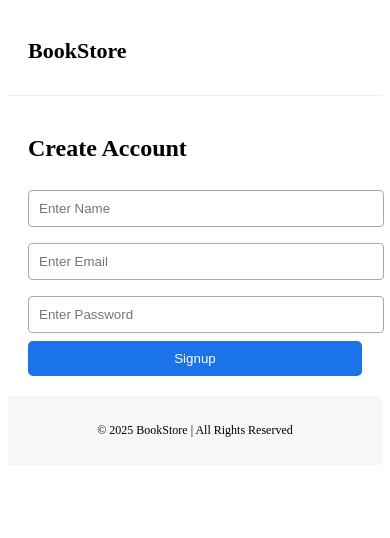
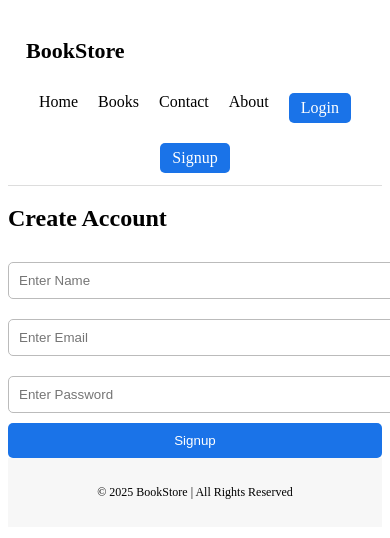
Before and after one commit to Joyeeta0506/Joyeeta-frontend, a React (Create React App) app: page /signup in a window 390 px wide. Shown: the top 538 px of the page. Built offline with nearby package versions, Linux system fonts and the light colour scheme.

Commit message:
Responsive UI update

```diff
--- a/src/components/BookCard.css
+++ b/src/components/BookCard.css
@@ -1,13 +1,16 @@
+.book-card {
+  width: 100%;
+  max-width: 450px;
+  margin: 20px auto;
+  text-align: center;
+  padding: 15px;
+  border-radius: 12px;
+  background: #fff;
+  box-shadow: 0 2px 6px rgba(0,0,0,0.1);
+}
+
 .book-card img {
   width: 100%;
   height: auto;
-  border-radius: 8px;
+  border-radius: 10px;
 }
-
-.book-card {
-  width: 100%;
-  max-width: 500px;
-  margin: auto;
-  padding: 15px;
-  text-align: center;
-}
--- a/src/components/Navbar.css
+++ b/src/components/Navbar.css
@@ -2,9 +2,10 @@
   display: flex;
   justify-content: space-between;
   align-items: center;
-  padding: 12px 20px;
+  padding: 12px 18px;
   background: white;
-  border-bottom: 1px solid #eee;
+  border-bottom: 1px solid #ddd;
+  flex-wrap: wrap;
 }
 
 .logo {
@@ -12,52 +13,30 @@
   font-weight: bold;
 }
 
-.nav-links {
+.nav-right {
   display: flex;
-  gap: 25px;
-  align-items: center;
+  gap: 20px;
+  flex-wrap: wrap;
 }
 
-.nav-links a {
+.nav-right a {
   text-decoration: none;
+  color: black;
   font-size: 16px;
-  color: black;
 }
 
-.btn {
+.btn-nav {
   background: #1a73e8;
   color: white !important;
-  padding: 6px 14px;
+  padding: 6px 12px;
   border-radius: 5px;
 }
 
-/* Mobile Button */
-.menu-btn {
-  display: none;
-  font-size: 26px;
-  background: none;
-  border: none;
-}
-
-/* Mobile View */
-@media (max-width: 768px) {
-  .menu-btn {
-    display: block;
-  }
-
-  .nav-links {
-    position: absolute;
-    top: 60px;
-    right: 0;
-    background: white;
-    flex-direction: column;
-    width: 200px;
-    padding: 20px;
-    display: none;
-    box-shadow: 0px 4px 15px rgba(0,0,0,0.1);
-  }
-
-  .nav-links.open {
-    display: flex;
+/* MOBILE PHONE FIX */
+@media (max-width: 600px) {
+  .nav-right {
+    width: 100%;
+    justify-content: center;
+    margin-top: 10px;
   }
 }
--- a/src/components/Navbar.js
+++ b/src/components/Navbar.js
@@ -1,28 +1,21 @@
-import React, { useState } from "react";
+import React from "react";
 import "./Navbar.css";
 import { Link } from "react-router-dom";
 
 function Navbar() {
-  const [open, setOpen] = useState(false);
-
   return (
     <nav className="navbar">
       <h2 className="logo">BookStore</h2>
 
-      {/* Mobile Button */}
-      <button className="menu-btn" onClick={() => setOpen(!open)}>
-        ☰
-      </button>
+      <div className="nav-right">
+        <Link to="/">Home</Link>
+        <Link to="/books">Books</Link>
+        <Link to="/contact">Contact</Link>
+        <Link to="/about">About</Link>
 
-      <ul className={open ? "nav-links open" : "nav-links"}>
-        <li><Link to="/">Home</Link></li>
-        <li><Link to="/books">Books</Link></li>
-        <li><Link to="/contact">Contact</Link></li>
-        <li><Link to="/about">About</Link></li>
-
-        <li><Link to="/login" className="btn">Login</Link></li>
-        <li><Link to="/signup" className="btn">Signup</Link></li>
-      </ul>
+        <Link to="/login" className="btn-nav">Login</Link>
+        <Link to="/signup" className="btn-nav">Signup</Link>
+      </div>
     </nav>
   );
 }
--- a/src/pages/Home.css
+++ b/src/pages/Home.css
@@ -1,15 +1,11 @@
-.book-list {
-  display: grid;
-  grid-template-columns: repeat(auto-fit, minmax(220px, 1fr));
-  gap: 20px;
-  padding: 20px;
+.home-container {
+  width: 95%;
+  margin: auto;
 }
 
-.book-card {
-  width: 100%;
-  background: white;
-  padding: 15px;
-  border-radius: 10px;
-  text-align: center;
-  box-shadow: 0 2px 10px rgba(0,0,0,0.1);
+.books-grid {
+  display: grid;
+  grid-template-columns: repeat(auto-fit, minmax(260px, 1fr));
+  gap: 20px;
+  margin-top: 20px;
 }
--- a/src/pages/Login.css
+++ b/src/pages/Login.css
@@ -1,15 +1,15 @@
-.login-container {
+.login-wrapper {
   max-width: 350px;
-  margin: auto;
+  margin: 40px auto;
   padding: 20px;
 }
 
 input {
   width: 100%;
   padding: 10px;
-  margin: 8px 0;
-  border: 1px solid #aaa;
-  border-radius: 4px;
+  margin: 10px 0;
+  border: 1px solid #bbb;
+  border-radius: 5px;
 }
 
 button {
--- a/src/pages/Signup.css
+++ b/src/pages/Signup.css
@@ -1,15 +1,15 @@
-.signup-container {
+.signup-wrapper {
   max-width: 350px;
-  margin: auto;
+  margin: 40px auto;
   padding: 20px;
 }
 
 input {
   width: 100%;
   padding: 10px;
-  margin: 8px 0;
-  border: 1px solid #aaa;
-  border-radius: 4px;
+  margin: 10px 0;
+  border: 1px solid #bbb;
+  border-radius: 5px;
 }
 
 button {
```
